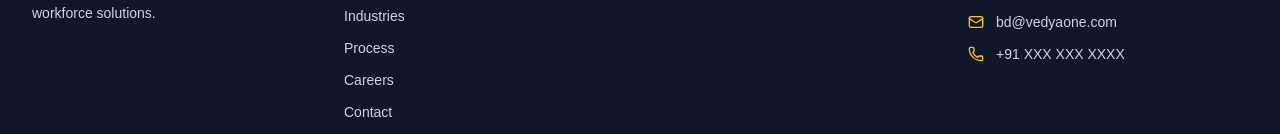
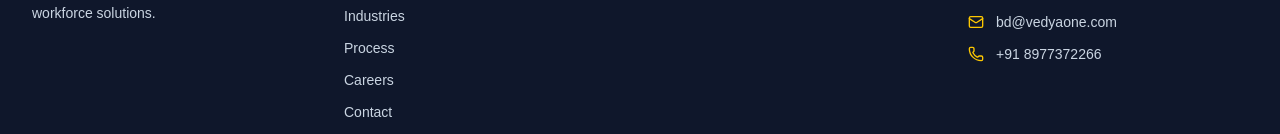
Before and after one commit to harshasiddartha/vedyaone, a Next.js app: page / in a window 1280 px wide. Shown: the part 6657-6791 px from the top of the page. Built offline with nearby package versions, Linux system fonts and the light colour scheme.

Commit message:
updated phone number

```diff
--- a/app/components/Footer.tsx
+++ b/app/components/Footer.tsx
@@ -76,7 +76,7 @@ export default function Footer() {
               <li className="flex items-center gap-3">
                 <Phone className="w-4 h-4 text-yellow-400 flex-shrink-0" />
                 <a href="tel:+911234567890" className="text-slate-300 hover:text-yellow-400 transition-colors text-sm">
-                  +91 XXX XXX XXXX
+                  +91 8977372266
                 </a>
               </li>
             </ul>
```
